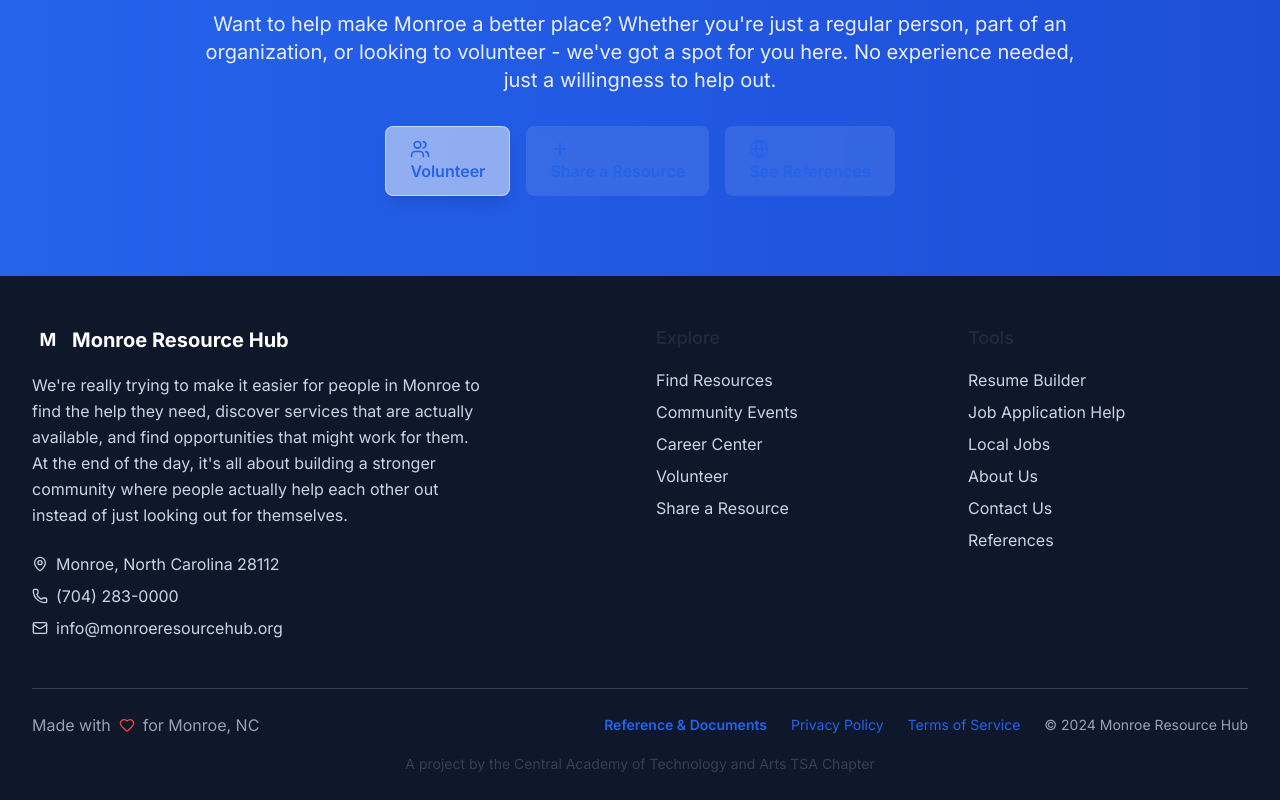
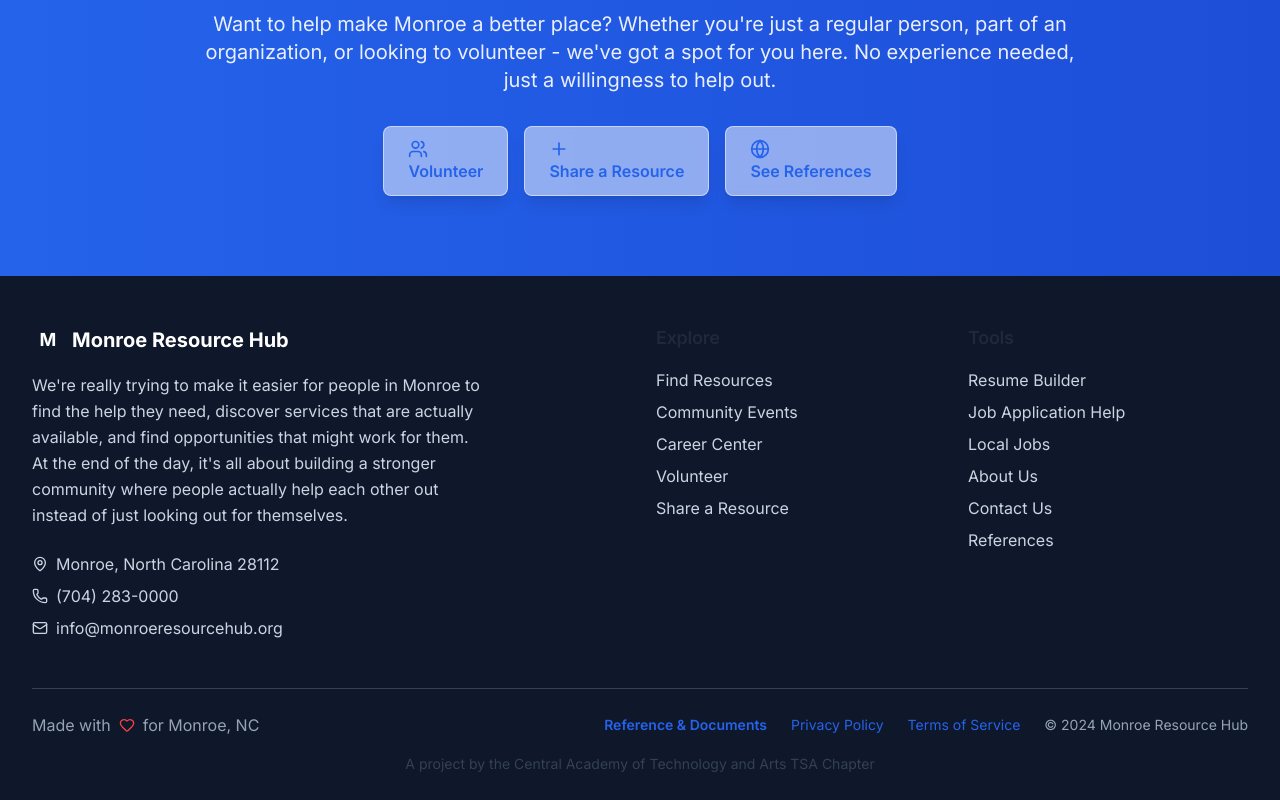
Before and after one commit to Yatishgrandhe/Monroereasorcehub, a Next.js app: page /about in a window 1280 px wide. Shown: the part 4919-5719 px from the top of the page. Built offline with nearby package versions, Linux system fonts and the light colour scheme; no server answers.

Commit message:
Update button styles on About page for improved UI consistency
- Changed button variants from ghost to outline for Volunteer and Share a Resource actions.
- Enhanced button styling with backdrop blur, shadow effects, and improved hover states to align with the overall design aesthetic.

```diff
--- a/app/about/page.tsx
+++ b/app/about/page.tsx
@@ -349,13 +349,13 @@ export default function AboutPage() {
                   Volunteer
                 </a>
               </Button>
-              <Button size="lg" variant="ghost" className="text-white hover:bg-white/30 backdrop-blur-sm font-semibold" asChild>
+              <Button size="lg" variant="outline" className="bg-white/50 backdrop-blur-sm text-white border-white/50 hover:bg-white/60 shadow-lg font-semibold" asChild>
                 <a href="/submit-resource">
                   <Plus className="mr-2 h-5 w-5" />
                   Share a Resource
                 </a>
               </Button>
-              <Button size="lg" variant="ghost" className="text-white hover:bg-white/30 backdrop-blur-sm font-semibold" asChild>
+              <Button size="lg" variant="outline" className="bg-white/50 backdrop-blur-sm text-white border-white/50 hover:bg-white/60 shadow-lg font-semibold" asChild>
                 <a href="/reference">
                   <Globe className="mr-2 h-5 w-5" />
                   See References
```
